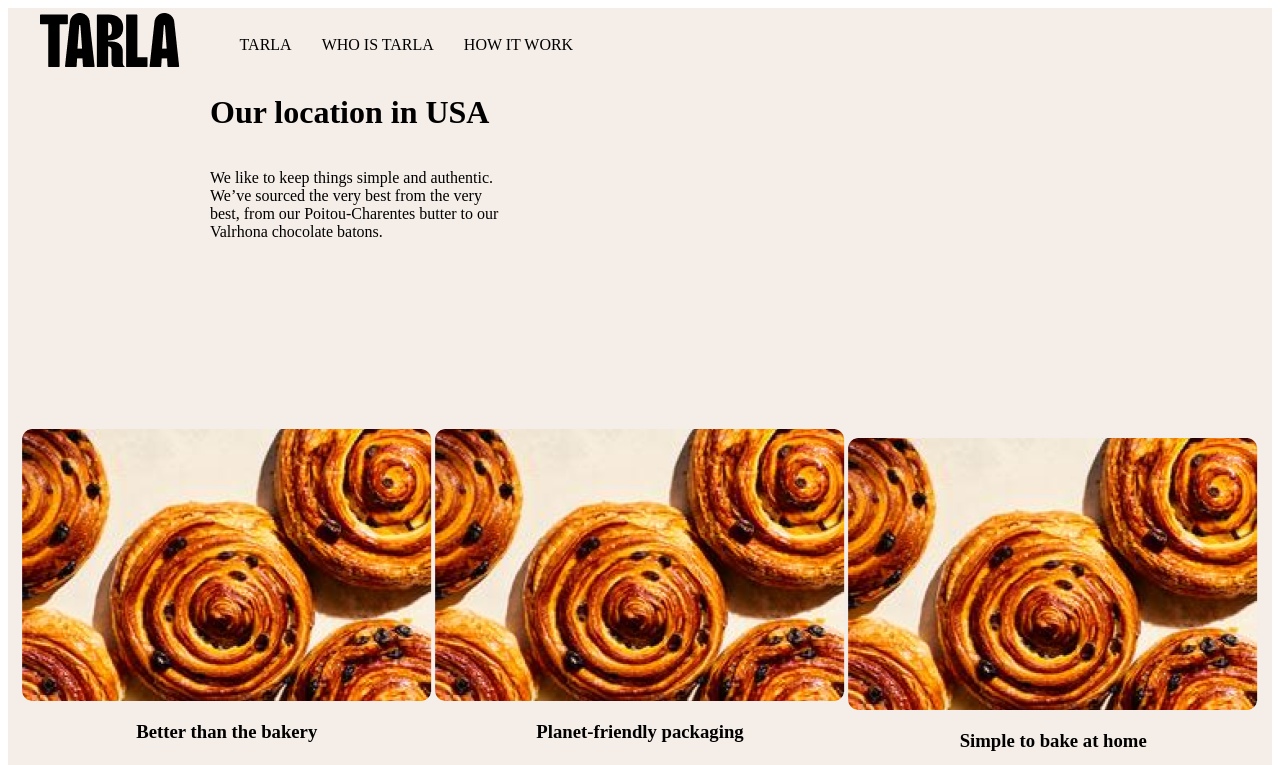
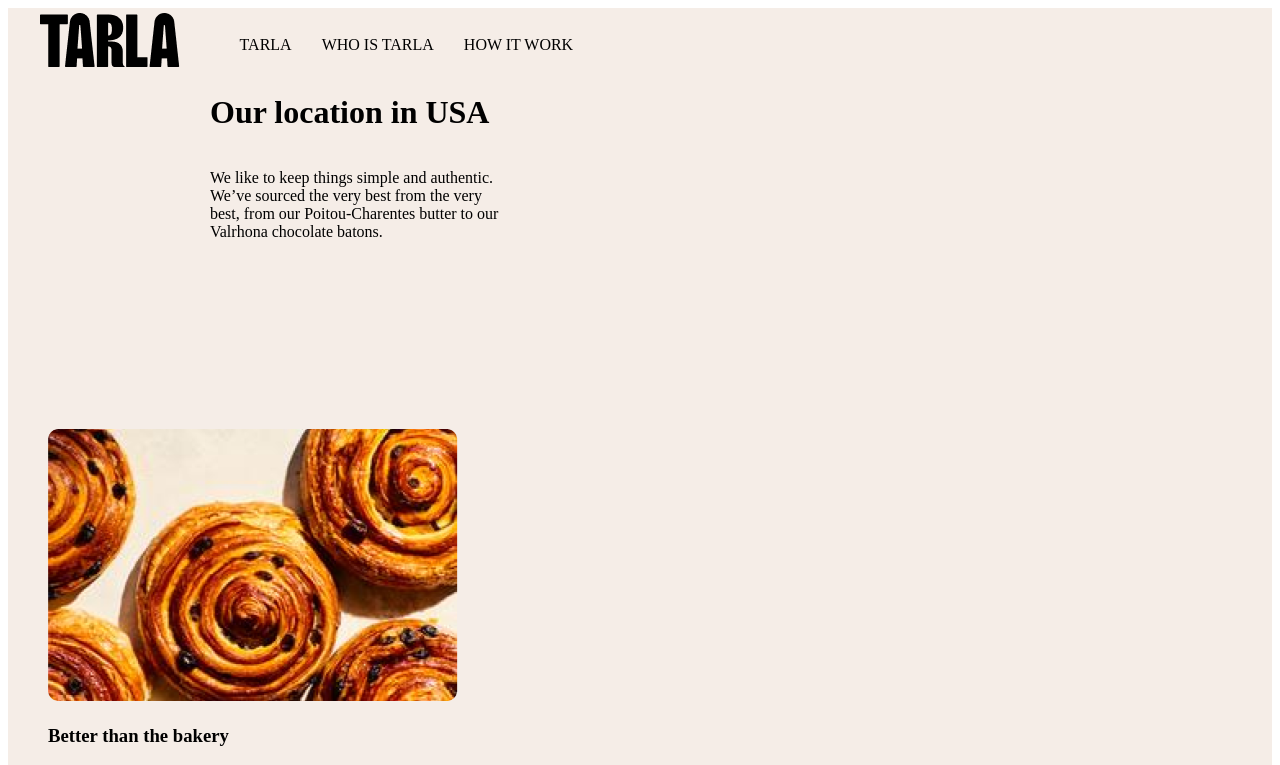
Before and after one commit to MaltSun/Visual-Studio, a React (Vite) app in the folder lab2/: page /third in a window 1280 px wide. Shown: the top 765 px of the page. Built offline with nearby package versions, Linux system fonts and the light colour scheme.

Commit message:
fix: delete unnecessary styles

```diff
--- a/lab2/src/Components/InformationCard/InformationCard.css
+++ b/lab2/src/Components/InformationCard/InformationCard.css
@@ -1,14 +1,6 @@
 .cards {
   width: 100%;
-  gap: 5%;
   display: flex;
   flex-wrap: wrap;
   align-items: center;
 }
-.card {
-  text-align: justify;
-  width: 270px;
-  display: flex;
-  flex-direction: column;
-  align-items: center;
-}
```
